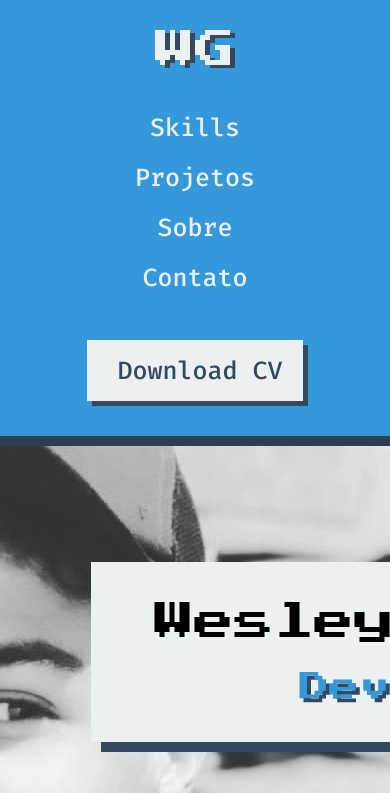
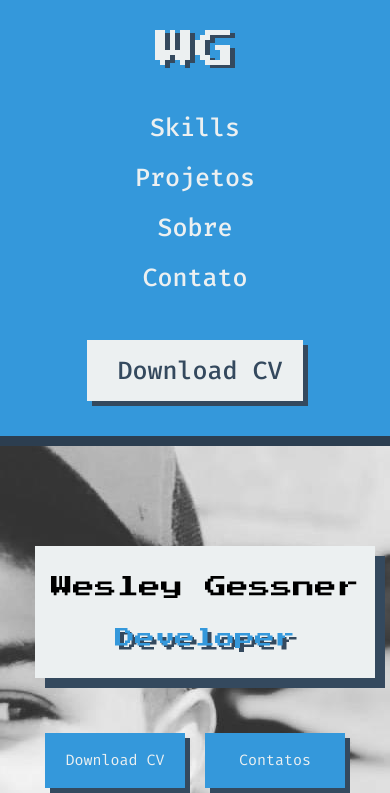
Before and after one commit to wesleyg3ssner/wesleygessner.github.io, a plain HTML site: page index.html in a window 390 px wide. Shown: the top 793 px of the page. Drawn offline with Linux system fonts and the light colour scheme.

Commit message:
add responsiviness to hero component

```diff
--- a/css/components/hero.css
+++ b/css/components/hero.css
@@ -60,3 +60,33 @@
     opacity: 0.9;
     transform: scale(1.02);
 }
+
+@media (max-width: 768px) {
+    #hero-container {
+        height: 50vh;
+    }
+
+    #hero {
+        width: 320px;
+        margin: 0 auto;
+        padding: 100px 0;
+    }
+
+    #hero-card {
+        width: 100%;
+        padding: 30px 10px;
+    }
+
+    #hero-title {
+        font-size: 22px;
+    }
+
+    #hero-subtitle {
+        font-size: 20px;
+    }
+
+    #hero-buttons .btn {
+        margin: 0 10px;
+        font-size: 15px;
+    }
+}
```
